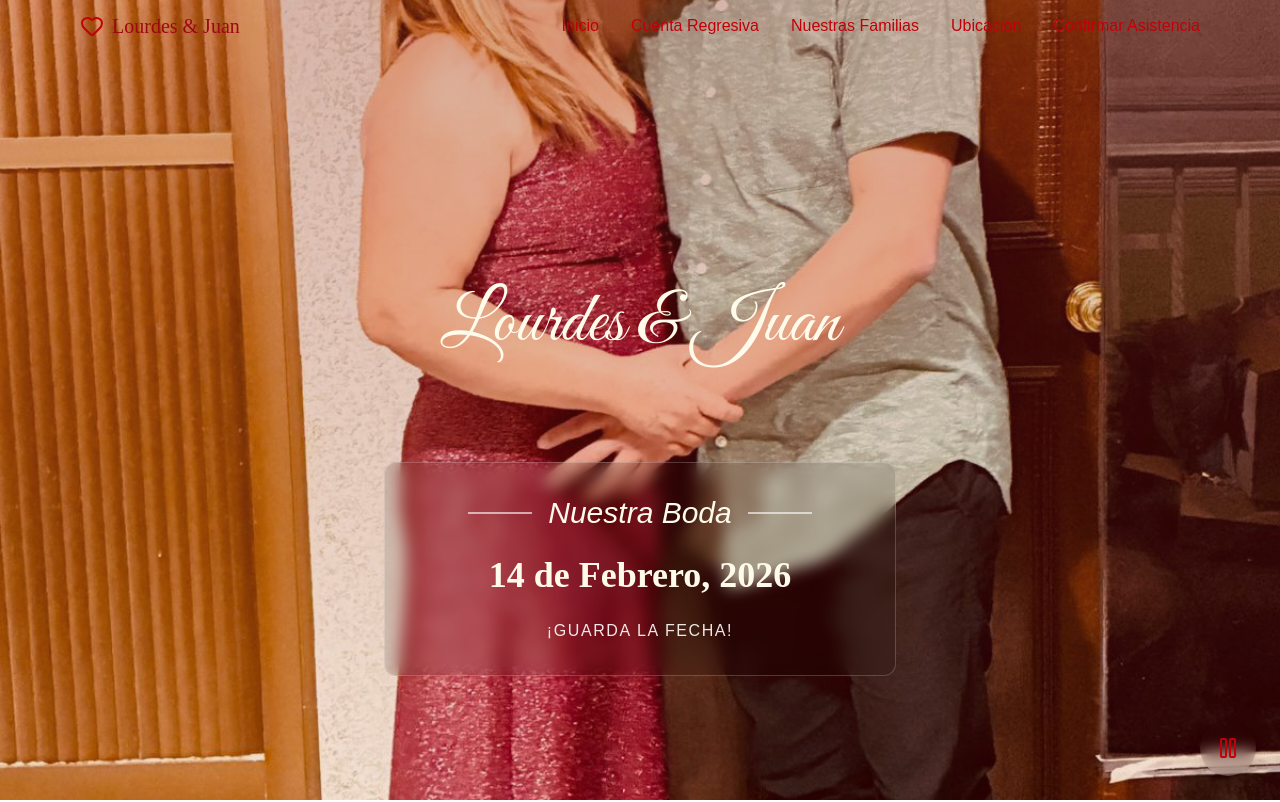
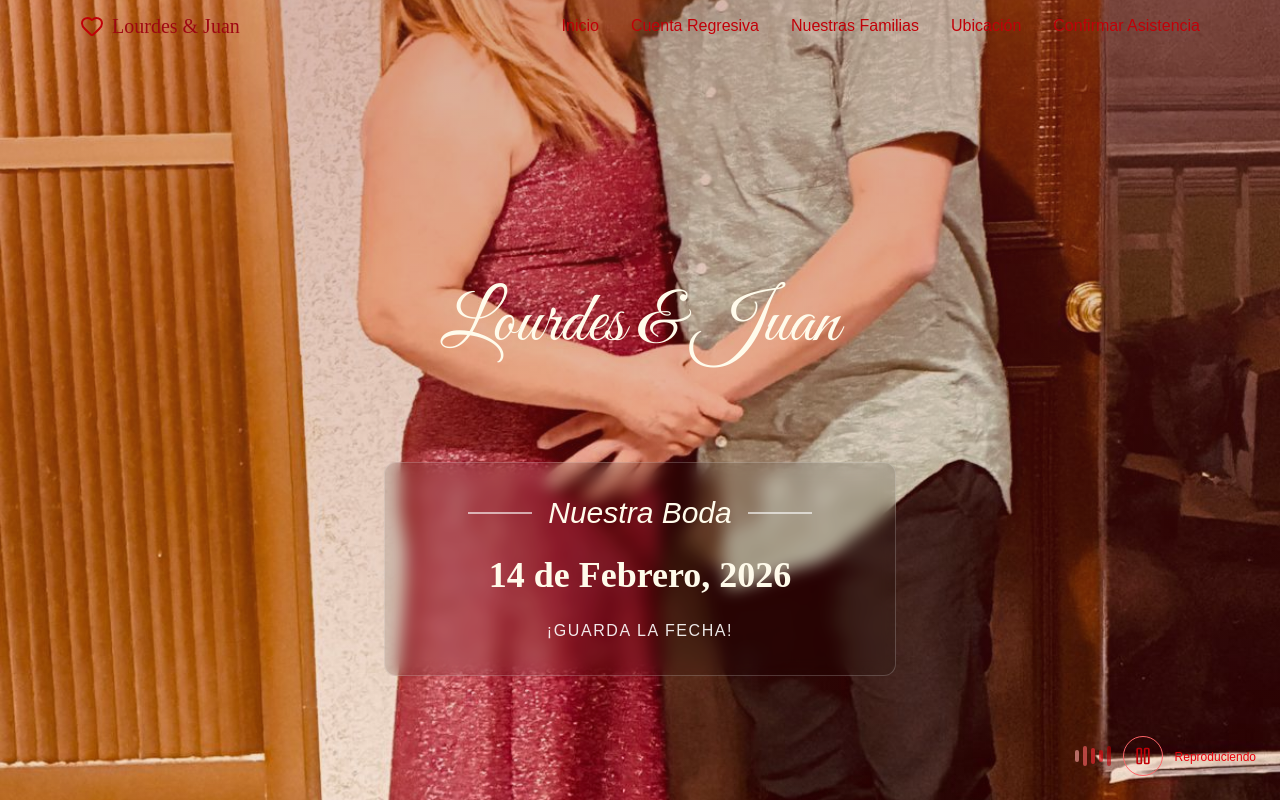
Before and after one commit to rayGnarok696/weeding-invitation-LyJ, a React (Vite) app: page /wedding in a window 1280 px wide. Shown: the top 802 px of the page. Built offline with nearby package versions, Linux system fonts and the light colour scheme; a web font is replaced by a local one.

Commit message:
Feat: Mejora de colores de botones y reproductor de musica

```diff
--- a/src/components/AudioControl.tsx
+++ b/src/components/AudioControl.tsx
@@ -8,22 +8,59 @@ interface Props {
 
 const AudioControl: React.FC<Props> = ({ isPlaying, onToggle }) => {
   return (
+    <div className="flex items-center gap-3">
+      {/* Barra de estado animada */}
+      <div className="flex items-center gap-1">
+        <div className={`w-1 h-3 rounded-full bg-red-300 transition-all duration-300 ${isPlaying ? 'animate-pulse' : 'opacity-50'}`}></div>
+        <div className={`w-1 h-5 rounded-full bg-red-400 transition-all duration-300 ${isPlaying ? 'animate-pulse delay-75' : 'opacity-50'}`}></div>
+        <div className={`w-1 h-4 rounded-full bg-red-500 transition-all duration-300 ${isPlaying ? 'animate-pulse delay-150' : 'opacity-50'}`}></div>
+        <div className={`w-1 h-3 rounded-full bg-red-600 transition-all duration-300 ${isPlaying ? 'animate-pulse delay-200' : 'opacity-50'}`}></div>
+        <div className={`w-1 h-5 rounded-full bg-red-700 transition-all duration-300 ${isPlaying ? 'animate-pulse delay-300' : 'opacity-50'}`}></div>
+      </div>
+
+      {/* Botón minimalista */}
       <button
         onClick={onToggle}
-      aria-label="Control de música"
+        aria-label={isPlaying ? "Pausar música" : "Reproducir música"}
         className="
+          relative
           flex items-center justify-center
-        w-14 h-14
-        rounded-full
-        bg-beige/30 backdrop-blur
-        hover:bg-beige/50
-        transition-all
+          w-10 h-10
           text-red-700
-        shadow-lg
+          hover:text-red-800
+          transition-colors
+          group
         "
       >
-      {isPlaying ? <Pause size={24} /> : <Play size={24} />}
+        {/* Indicador circular sutil */}
+        <div className={`absolute inset-0 rounded-full border ${isPlaying ? 'border-red-400' : 'border-red-300'} transition-all duration-300 group-hover:border-red-500`}></div>
+
+        {/* Icono */}
+        <div className="relative z-10">
+          {isPlaying ? (
+            <Pause
+              size={20}
+              className="transition-transform group-hover:scale-110"
+            />
+          ) : (
+            <Play
+              size={20}
+              className="transition-transform group-hover:scale-110 ml-0.5"
+            />
+          )}
+        </div>
+
+        {/* Efecto hover sutil */}
+        <div className="absolute inset-0 rounded-full bg-red-50 opacity-0 group-hover:opacity-30 transition-opacity duration-300"></div>
       </button>
+
+      {/* Texto estado (opcional) */}
+      <div className="hidden sm:block">
+        <span className="font-montserrat text-xs text-red-600 font-medium">
+          {isPlaying ? "Reproduciendo" : "Pausado"}
+        </span>
+      </div>
+    </div>
   );
 };
 
--- a/src/components/FamilySection.tsx
+++ b/src/components/FamilySection.tsx
@@ -175,7 +175,7 @@ const FamilySection: React.FC = () => {
                     {[parents.bride, parents.groom].map((group, i) => (
                         <div key={i} className="bg-beige rounded-2xl shadow-xl p-8 border border-red-100">
                             <div className="text-center mb-8">
-                                <div className="inline-flex w-16 h-16 items-center justify-center rounded-full bg-red-600 text-beige mb-4">
+                                <div className="inline-flex w-16 h-16 items-center justify-center rounded-full bg-red-100 text-beige mb-4">
                                     {i === 0 ? <Sparkles /> : <Crown />}
                                 </div>
                                 <h4 className="font-playfair text-2xl text-red-800">
--- a/src/components/LocationSection.tsx
+++ b/src/components/LocationSection.tsx
@@ -64,14 +64,14 @@ const LocationSection: React.FC = () => {
           <div className="inline-flex rounded-2xl bg-beige p-1 shadow-lg border border-red-100">
             <button
               onClick={() => setActiveTab('ceremony')}
-              className={`px-6 py-3 rounded-xl font-montserrat font-medium transition-all duration-300 flex items-center ${activeTab === 'ceremony' ? 'bg-red-600 text-beige shadow-md' : 'text-red-700 hover:bg-red-100'}`}
+              className={`px-6 py-3 rounded-xl font-montserrat font-medium transition-all duration-300 flex items-center ${activeTab === 'ceremony' ? 'bg-red-100 text-beige shadow-md' : 'text-red-700 hover:bg-red-100'}`}
             >
               <Heart className="w-4 h-4 mr-2" />
               Ceremonia
             </button>
             <button
               onClick={() => setActiveTab('reception')}
-              className={`px-6 py-3 rounded-xl font-montserrat font-medium transition-all duration-300 flex items-center ${activeTab === 'reception' ? 'bg-red-600 text-beige shadow-md' : 'text-red-700 hover:bg-red-100'}`}
+              className={`px-6 py-3 rounded-xl font-montserrat font-medium transition-all duration-300 flex items-center ${activeTab === 'reception' ? 'bg-red-100 text-beige shadow-md' : 'text-red-700 hover:bg-red-100'}`}
             >
               <Gift className="w-4 h-4 mr-2" />
               Recepción
@@ -97,7 +97,7 @@ const LocationSection: React.FC = () => {
                     </h3>
                     <button
                       onClick={handleOpenMap}
-                      className="px-6 py-3 bg-red-600 text-beige rounded-xl font-montserrat font-semibold hover:bg-red-700 transition-all duration-300 shadow-lg hover:shadow-xl flex items-center"
+                      className="px-6 py-3 bg-red-200 text-beige rounded-xl font-montserrat font-semibold hover:bg-red-700 transition-all duration-300 shadow-lg hover:shadow-xl flex items-center"
                     >
                       <MapPin className="w-4 h-4 mr-2" />
                       Ver en Google Maps
--- a/src/components/RSVPSection.tsx
+++ b/src/components/RSVPSection.tsx
@@ -136,7 +136,7 @@ const RSVPSection: React.FC = () => {
               <div className="flex flex-col md:flex-row justify-center space-y-4 md:space-y-0 md:space-x-6">
                 <button
                   type="submit"
-                  className="px-8 py-4 bg-red-600 text-beige rounded-lg font-montserrat font-semibold hover:bg-red-700 transition-colors flex items-center justify-center"
+                  className="px-8 py-4 bg-red-100 text-beige rounded-lg font-montserrat font-semibold hover:bg-red-700 transition-colors flex items-center justify-center"
                 >
                   <MessageCircle className="w-5 h-5 mr-2" />
                   Enviar por WhatsApp
```
Lines whose indentation alone changed are shown as unchanged.
